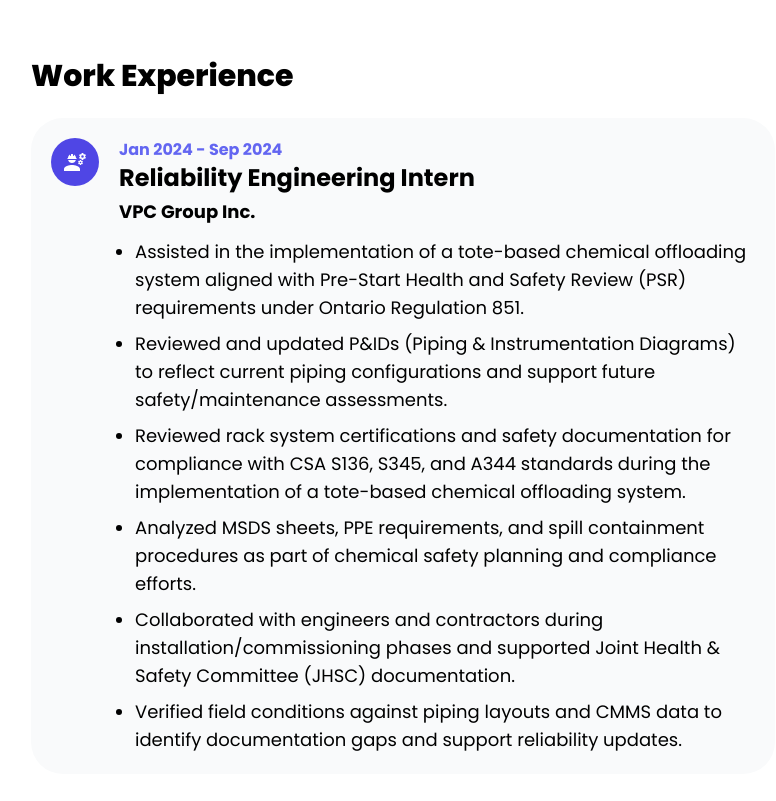
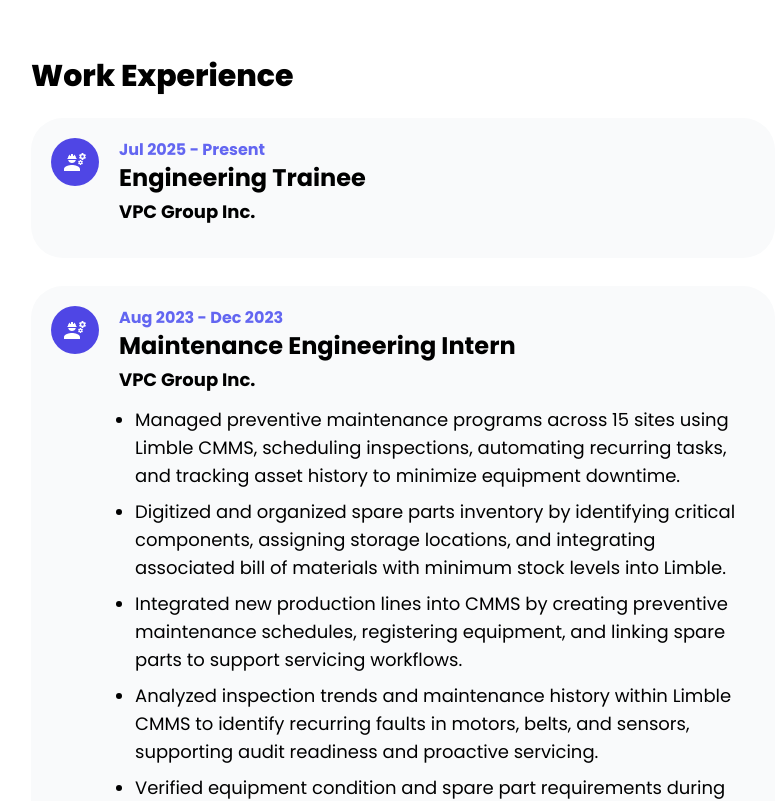
Before and after one commit to ashraf-h2/portfolio, a Next.js app: page / in a window 1280 px wide. Shown: the part 1440-2241 px from the top of the page, without its empty margins (361-1137 px from the left). Built offline with nearby package versions, Linux system fonts and the light colour scheme; a web font is replaced by a local one.

Commit message:
Update ResumeSection.js

```diff
--- a/components/section/ResumeSection.js
+++ b/components/section/ResumeSection.js
@@ -97,44 +97,12 @@ export default function ResumeSection() {
             >
               <H2>Work Experience</H2>
               <ResumeBlock
-                dates={[["Jan 2024", "Sep 2024"]]}
-                heading="Reliability Engineering Intern"
+                dates={[["Jul 2025", "Present"]]}
+                heading="Engineering Trainee"
                 subheading="VPC Group Inc."
                 icon={<MdEngineering color="white" size={"24px"} />}
               >
-                <ul className="list-disc dark:text-white text-black font-poppins ml-4 space-y-2 text-lg">
-                  <li>
-                    Assisted in the implementation of a tote-based chemical
-                    offloading system aligned with Pre-Start Health and Safety
-                    Review (PSR) requirements under Ontario Regulation 851.
-                  </li>
-                  <li>
-                    Reviewed and updated P&IDs (Piping & Instrumentation
-                    Diagrams) to reflect current piping configurations and
-                    support future safety/maintenance assessments.
-                  </li>
-                  <li>
-                    Reviewed rack system certifications and safety documentation
-                    for compliance with CSA S136, S345, and A344 standards
-                    during the implementation of a tote-based chemical
-                    offloading system.
-                  </li>
-                  <li>
-                    Analyzed MSDS sheets, PPE requirements, and spill
-                    containment procedures as part of chemical safety planning
-                    and compliance efforts.
-                  </li>
-                  <li>
-                    Collaborated with engineers and contractors during
-                    installation/commissioning phases and supported Joint Health
-                    & Safety Committee (JHSC) documentation.
-                  </li>
-                  <li>
-                    Verified field conditions against piping layouts and CMMS
-                    data to identify documentation gaps and support reliability
-                    updates.
-                  </li>
-                </ul>
+
               </ResumeBlock>
               <ResumeBlock
                 dates={[["Aug 2023", "Dec 2023"]]}
```
